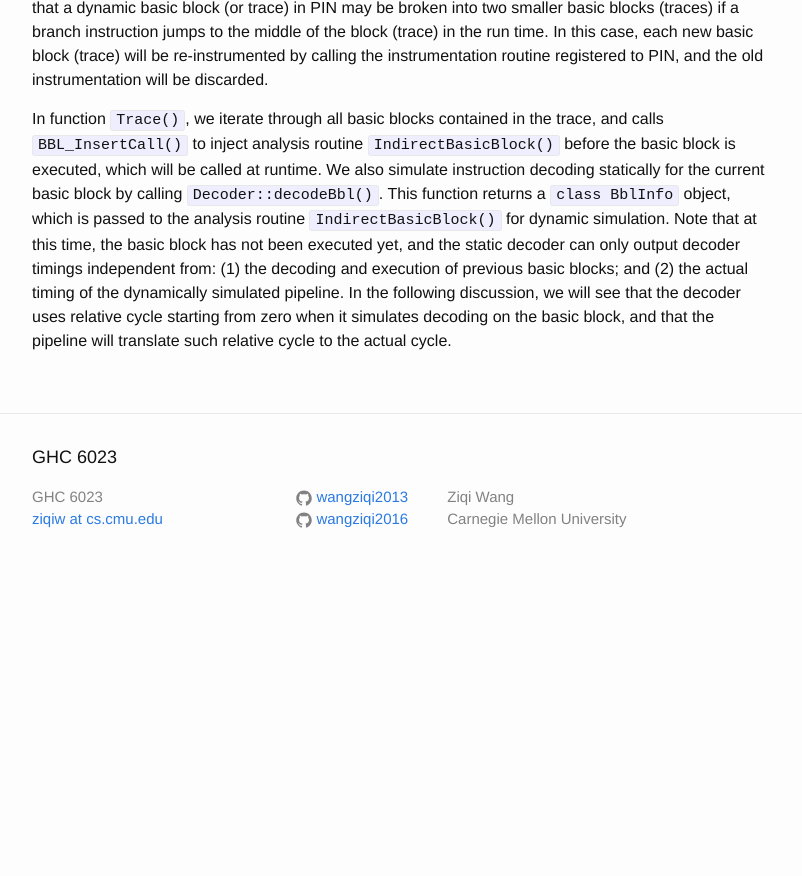
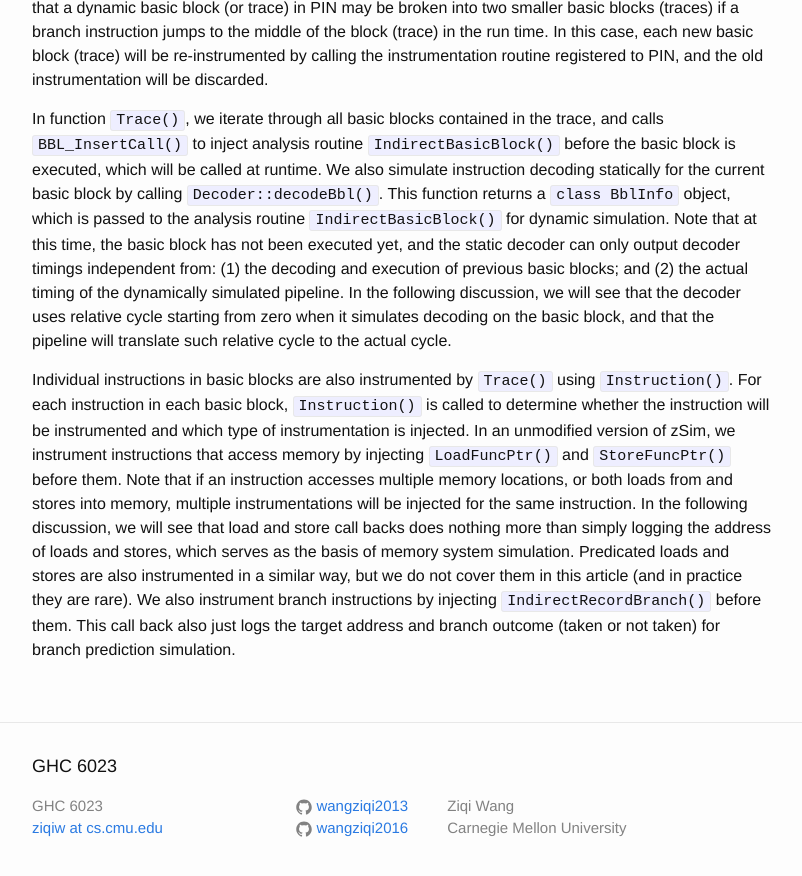
Before and after one commit to wangziqi2013/wangziqi2013.github.io, a Jekyll site: the page built from _posts/2019-12-31-zsim-microarch.markdown, in a window 1280 px wide and 900 px high, scrolled down 1407 px. Shown: the top 876 px of the window, without its empty margins (238-1040 px from the left). Built offline with Jekyll 4.4.1, drawn with Linux system fonts in a browser that asks for light colours; before the commit the page ends 1998 px from its top, so only the background shows below that.

Commit message:
Adding inst sim

```diff
--- a/_posts/2019-12-31-zsim-microarch.markdown
+++ b/_posts/2019-12-31-zsim-microarch.markdown
@@ -61,3 +61,14 @@ Note that at this time, the basic block has not been executed yet, and the stati
 independent from: (1) the decoding and execution of previous basic blocks; and (2) the actual timing of the dynamically
 simulated pipeline. In the following discussion, we will see that the decoder uses relative cycle starting from zero
 when it simulates decoding on the basic block, and that the pipeline will translate such relative cycle to the actual cycle.
+
+Individual instructions in basic blocks are also instrumented by `Trace()` using `Instruction()`. For each instruction
+in each basic block, `Instruction()` is called to determine whether the instruction will be instrumented and which type
+of instrumentation is injected. In an unmodified version of zSim, we instrument instructions that access memory by injecting
+`LoadFuncPtr()` and `StoreFuncPtr()` before them. Note that if an instruction accesses multiple memory locations, or both
+loads from and stores into memory, multiple instrumentations will be injected for the same instruction. In the following
+discussion, we will see that load and store call backs does nothing more than simply logging the address of loads and stores,
+which serves as the basis of memory system simulation. Predicated loads and stores are also instrumented in a similar way,
+but we do not cover them in this article (and in practice they are rare). We also instrument branch instructions by injecting
+`IndirectRecordBranch()` before them. This call back also just logs the target address and branch outcome (taken or not
+taken) for branch prediction simulation.
```
